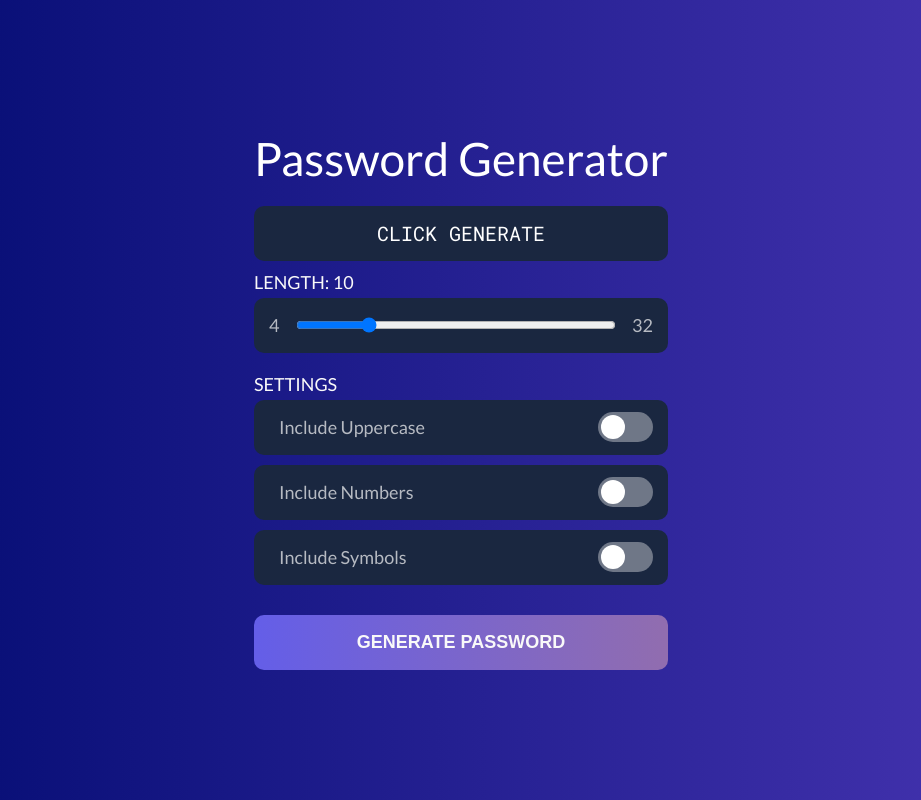
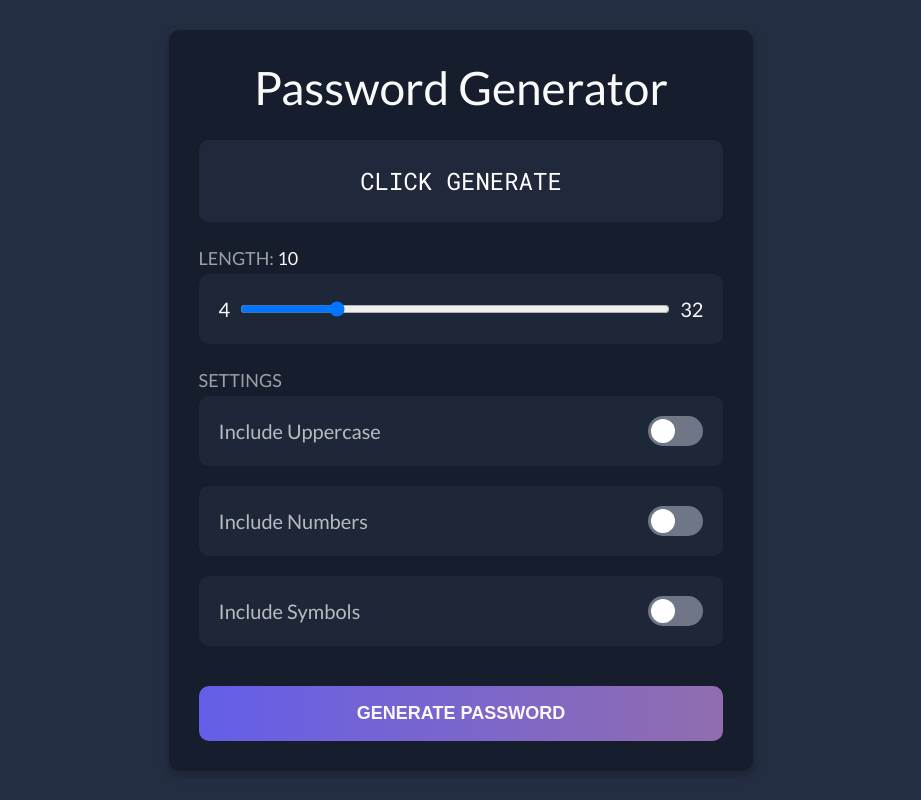
Before and after one commit to toxuh/passwords, a React (Vite) app: page / in a window 1280 px wide. Shown: the whole page, without its empty margins (179-1100 px from the left). Built offline with nearby package versions, Linux system fonts and the light colour scheme.

Commit message:
style fix

```diff
--- a/src/App.sass
+++ b/src/App.sass
@@ -1,51 +1,61 @@
 .GeneratePassword
   align-items: center
-  background: linear-gradient(90deg, rgba(0,10,111,1) 0%, rgba(73,54,180,1) 100%)
+  background: #242E42
   display: flex
   height: 100vh
   justify-content: center
 
   .GeneratePasswordWrapper
+    background: #161E2E
+    border-radius: 10px
+    padding: 30px
+    box-shadow: 0 4px 10px rgba(0, 0, 0, 0.25)
+
     h1
-      color: white
+      color: #f9f9f9
       font-size: 46px
       font-weight: 400
-      margin-bottom: 20px
+      margin-bottom: 25px
+      text-align: center
 
     h3
-      color: #f9f9f9
+      color: rgba(#f9f9f9, 0.6)
       font-size: 18px
       font-weight: 400
       margin-bottom: 5px
       text-transform: uppercase
 
-    .PasswordInput
-      font-size: 24px
+      span
+        color: #f9f9f9
 
     .SettingsWrapper,
     .RangeWrapper,
     .PasswordList
       align-items: center
-      background: #1a2740
+      background: #1E2738
       border-radius: 10px
       color: rgb(#f9f9f9, .7)
       display: flex
-      font-size: 18px
-      height: 55px
+      font-size: 20px
+      height: 70px
       justify-content: space-between
-      margin-bottom: 10px
-      padding: 15px 15px 15px 25px
+      margin-bottom: 20px
+      padding: 20px
 
     .PasswordList
       font-family: 'Roboto Mono', monospace
-      padding: 15px
+      margin-bottom: 25px
 
     .RangeWrapper
-      margin-bottom: 20px
-      padding: 15px
+      gap: 10px
+      margin-bottom: 25px
 
       input
-        width: 320px
+        width: 430px
+
+      span
+        color: #f9f9f9
+
 
     .GenerateButton
       background: linear-gradient(90deg, rgba(100, 94, 232, 1) 0%, rgba(145, 109, 175, 1) 100%)
@@ -66,13 +76,16 @@
         color: rgb(#f9f9f9, .8)
 
     .PasswordList
+      background: #20293C
       color: white
       display: flex
       font-size: 18px
       justify-content: center
+      padding: 25px 20px
+      height: auto
 
       &__item
-        font-size: 20px
+        font-size: 24px
         list-style-type: none
 
         &.NumberItem
--- a/src/App.tsx
+++ b/src/App.tsx
@@ -52,7 +52,9 @@ function App() {
             <span className="PasswordList__item">CLICK GENERATE</span>
           )}
         </div>
-        <h3>Length: {passwordLength}</h3>
+        <h3>
+          Length: <span>{passwordLength}</span>
+        </h3>
         <div className="RangeWrapper">
           <span>4</span>
           <input
```
